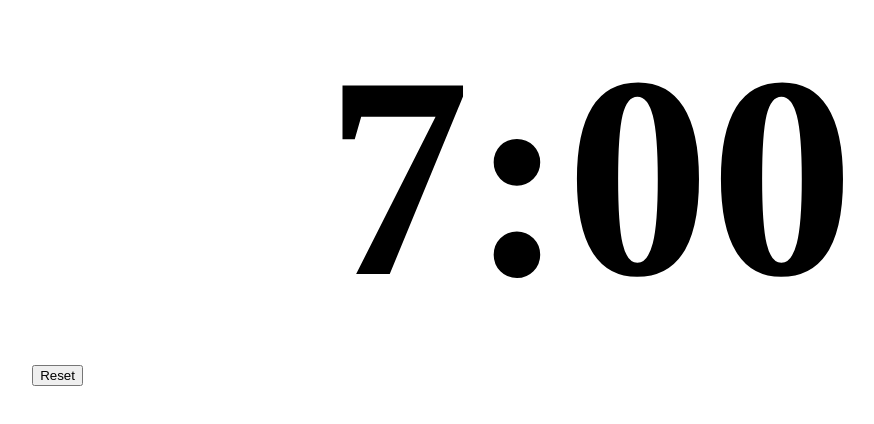
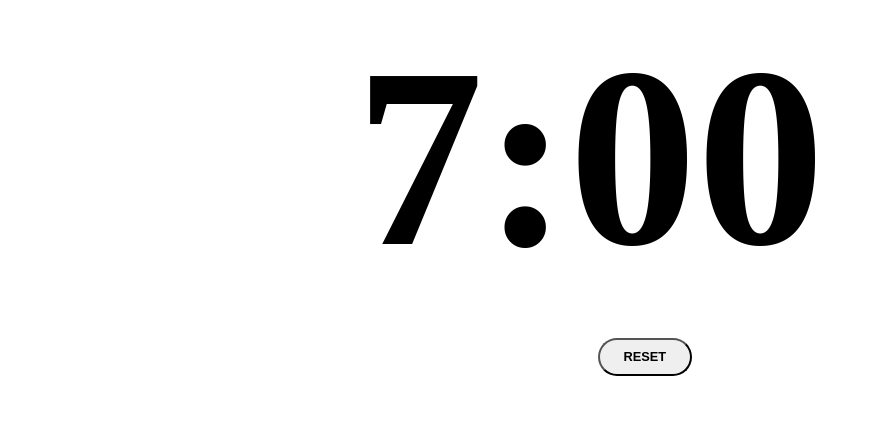
Before and after one commit to emilygracekz/impromptu-timer, a Next.js app: page /components/timer in a window 1280 px wide. Shown: the top 424 px of the page, without its empty margins (50-924 px from the left). Built offline with nearby package versions, Linux system fonts and the light colour scheme.

Commit message:
Typescript integration, cleanup timer.tsx

```diff
--- a/pages/components/timer.js
+++ b/pages/components/timer.tsx
@@ -1,23 +1,24 @@
 /** @jsx jsx */
 import { jsx, css } from '@emotion/react'
-import React, { useState, useEffect } from 'react'
+import { useState, useEffect, FunctionComponent } from 'react'
 
-const Timer = () => {
-  const [seconds, setSeconds] = useState(420)
+const Timer: FunctionComponent = () => {
+  const [seconds, setSeconds] = useState<number>(420)
   const [isActive, setIsActive] = useState(false)
 
-  function toggle() {
+  const toggleIsActive = () => {
     setIsActive(!isActive)
   }
 
-  function reset() {
+  const resetTimer = () => {
     setSeconds(420)
     setIsActive(false)
   }
 
-  function displayTimeLeft(seconds) {
+  const displayTimeLeft = (seconds) => {
     const minutes = Math.floor(seconds / 60)
     const remainderSeconds = seconds % 60
+
     if (seconds < 0) {
       return '0:00'
     } else {
@@ -37,7 +38,7 @@ const Timer = () => {
     return () => clearInterval(interval)
   }, [isActive, seconds])
 
-  const Container = css`
+  const TimerStyle = css`
     display: flex;
     justify-content: center;
     flex-direction: column;
@@ -50,29 +51,25 @@ const Timer = () => {
       font-weight: bold;
     }
 
+    .row {
+      text-align: center;
+    }
+
     @media (min-width: 650px) {
       .time {
-        font-size: 18rem;
+        font-size: 16rem;
         padding: 3px;
       }
     }
   `
 
-  const Button = css`
+  const ButtonStyle = css`
     padding: 0.6rem 1.5rem;
     margin: 10px;
     border-radius: 30px;
     text-transform: uppercase;
     font-weight: 600;
     font-size: 0.8rem;
-
-    .row {
-      text-align: center;
-    }
-
-    .button:focus {
-      outline-width: 0;
-    }
 
     .button-primary:hover {
       background-color: var(--lightGray);
@@ -93,34 +90,24 @@ const Timer = () => {
   `
 
   return (
-    // <StyledTimer>
-    <div css={Container}>
-      <div className='app'>
+    <section css={TimerStyle}>
       <div className='time'> {displayTimeLeft(seconds)}</div>
-        <div className='row' css={Button}>
+      <div className='row' css={ButtonStyle}>
         <button
+          css={ButtonStyle}
           className={`button button-primary button-primary-${
             isActive ? 'active' : 'inactive'
           }`}
-            onClick={toggle}
+          onClick={toggleIsActive}
         >
           {isActive ? 'Pause' : 'Start'}
         </button>
-          <button className='button' onClick={reset}>
+        <button className='button' css={ButtonStyle} onClick={resetTimer}>
           Reset
         </button>
       </div>
-      </div>
-    </div>
-    // <StyledTimer />
+    </section>
   )
 }
 
 export default Timer
-
-// green: 'rgb(100,182,93)',
-// purple: 'rgb(129,94,221)',
-// blue: 'rgb(74,139,244)',
-// red: 'rgb(229,69,60)',
-// orange: 'rgb(227,140,78)',
-// black: 'rgb(14, 17, 22)',
--- a/pages/index.js
+++ b/pages/index.tsx
@@ -2,7 +2,7 @@ import Head from 'next/head'
 import Timer from './components/timer'
 import Quote from './components/quote'
 
-export default function Home() {
+const Home = () => {
   return (
     <div className='container'>
       <Head>
@@ -65,7 +65,7 @@ export default function Home() {
           font-family: -apple-system, BlinkMacSystemFont, Segoe UI, Roboto,
             Oxygen, Ubuntu, Cantarell, Fira Sans, Droid Sans, Helvetica Neue,
             sans-serif;
-          background: var(--purple)
+          background: var(--purple);
           display: flex;
           align-items: center;
           justify-content: center;
@@ -90,3 +90,5 @@ export default function Home() {
     </div>
   )
 }
+
+export default Home
```
Lines whose indentation alone changed are shown as unchanged.
